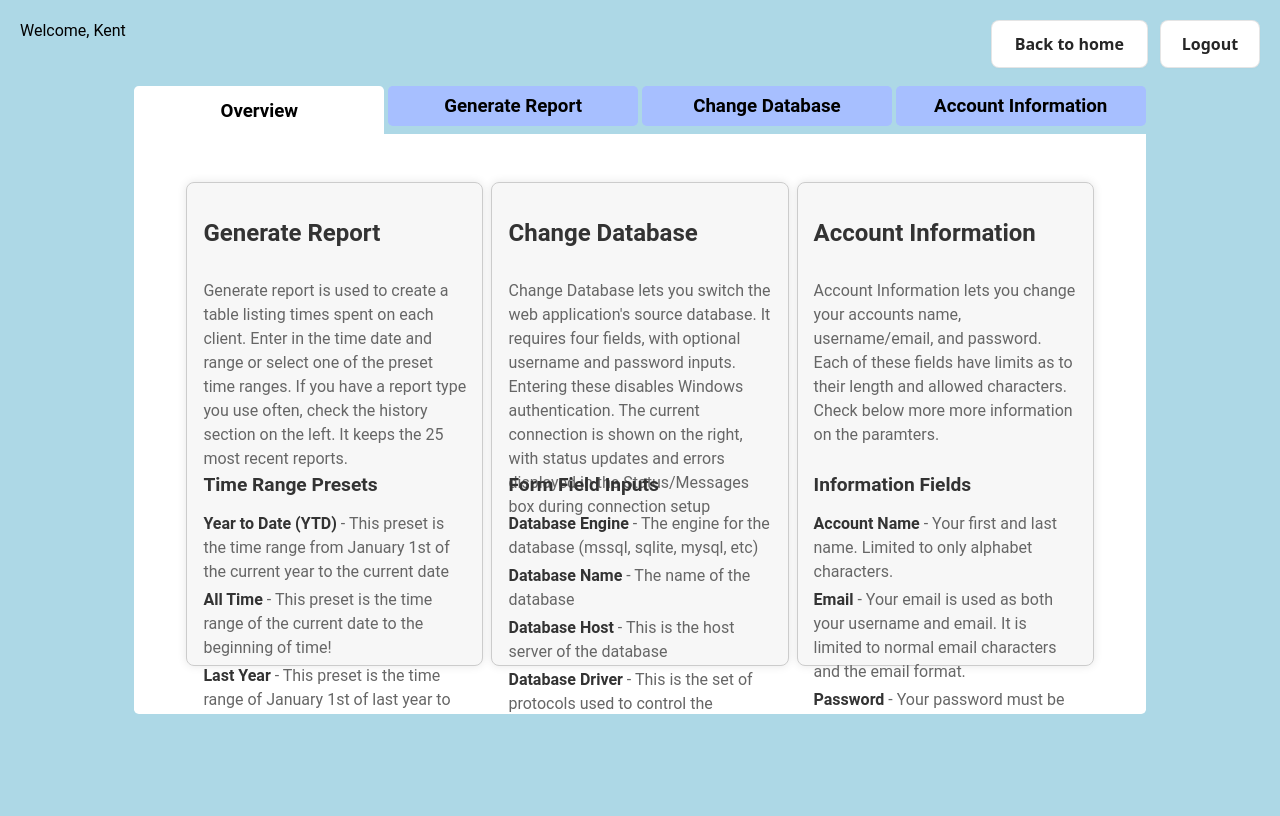
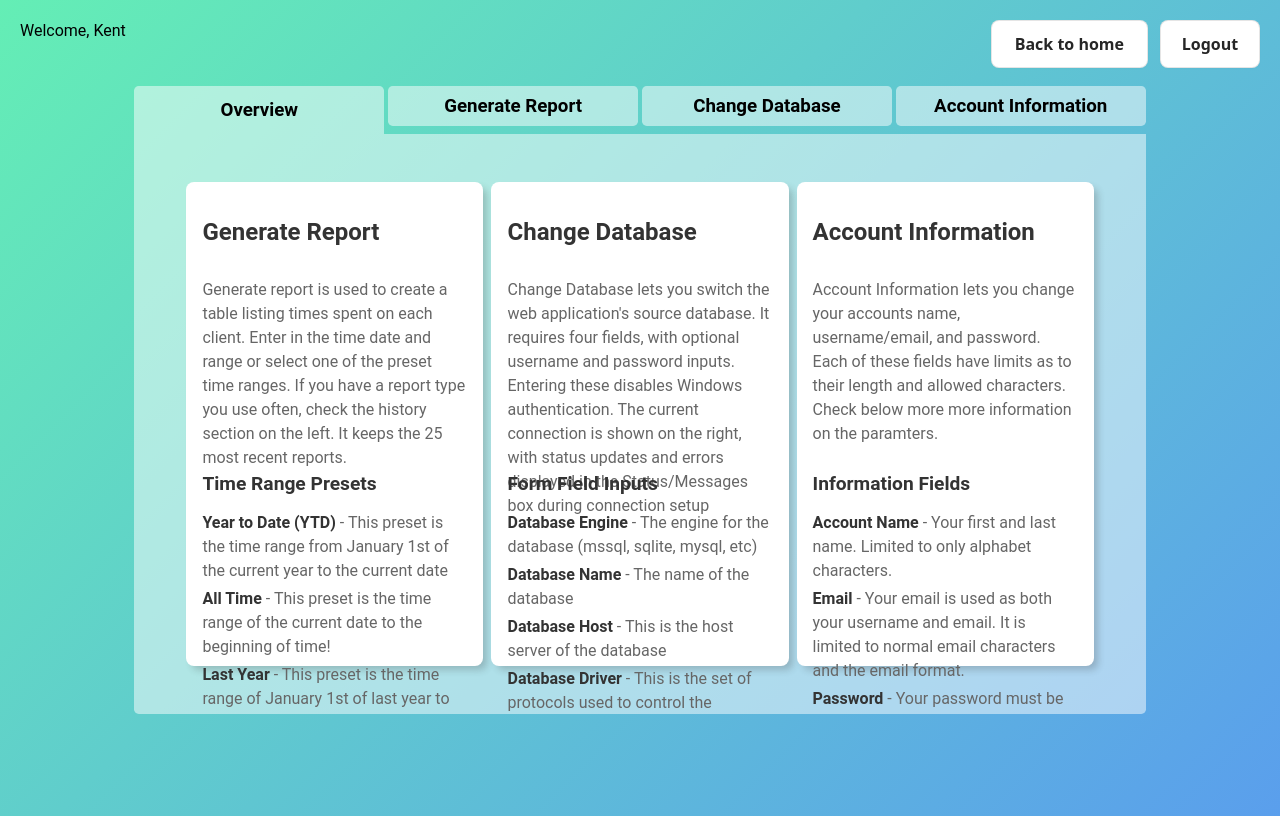
Before and after one commit to khowellmobile/practice-cs-tool, a Django app: page /directions/ in a window 1280 px wide. Before the commit the page ends 714 px from the top, so only its background shows below. Run offline with Django 4.2, Linux system fonts and the light colour scheme; a user stored in the database is signed in.

Commit message:
Updated directions page style

```diff
--- a/cs_app/static/css/directions_style.css
+++ b/cs_app/static/css/directions_style.css
@@ -4,8 +4,17 @@ html {
 
     font-size: 16px;
     font-family: "Roboto", sans-serif;
+}
 
-    background-color: lightblue;
+:root {
+    --primary-color: rgb(255, 255, 255, 0.5);
+}
+
+body {
+	background: linear-gradient(-45deg, #4b8aff, #b25aec, #5784ff, #64eeb5);
+	background-size: 400% 400%;
+	animation: gradient 15s ease infinite;
+	height: 100vh;
 }
 
 a {
@@ -31,7 +40,6 @@ a:hover {
     height: 100%;
 
     border: none;
-
     display: flex;
     justify-content: center;
     align-items: center;
@@ -50,17 +58,21 @@ a:hover {
 }
 
 .tab.active {
-    background-color: white;
-    height: calc(3rem + 1px);
+    background-color: var(--primary-color);
+    height: calc(3rem);
 
     border-radius: 0.3rem 0.3rem 0rem 0rem;
 }
 
 .tab.inactive {
-    background-color: rgb(167, 191, 255);
+    background-color: var(--primary-color);
     height: 2.5rem;
 
     border-radius: 0.3rem;
+}
+
+#slides {
+    background-color: var(--primary-color);
 }
 
 .slide {
@@ -69,10 +81,9 @@ a:hover {
     margin: 0rem 0.25rem 0rem 0.25rem;
 
     box-sizing: border-box;
-    background-color: #f7f7f7; /* Light gray background */
-    border: 1px solid #ccc; /* Gray border */
-    border-radius: 8px; /* Rounded corners */
-    box-shadow: 0 0 10px rgba(0, 0, 0, 0.1); /* Subtle shadow for depth */
+    background-color: white;
+    border-radius: 0.5rem; /* Rounded corners */
+    box-shadow: 5px 5px 7px -1px rgba(51, 51, 51, 0.23);
     transition: transform ease-in-out 0.75s;
 }
 
@@ -192,7 +203,7 @@ a:hover {
     height: calc(100% - 3rem);
     padding: 3rem;
 
-    background-color: white;
+    background-color: var(--primary-color);
 
     box-sizing: border-box;
     border-radius: 0rem 0rem 0.3rem 0.3rem;
```
